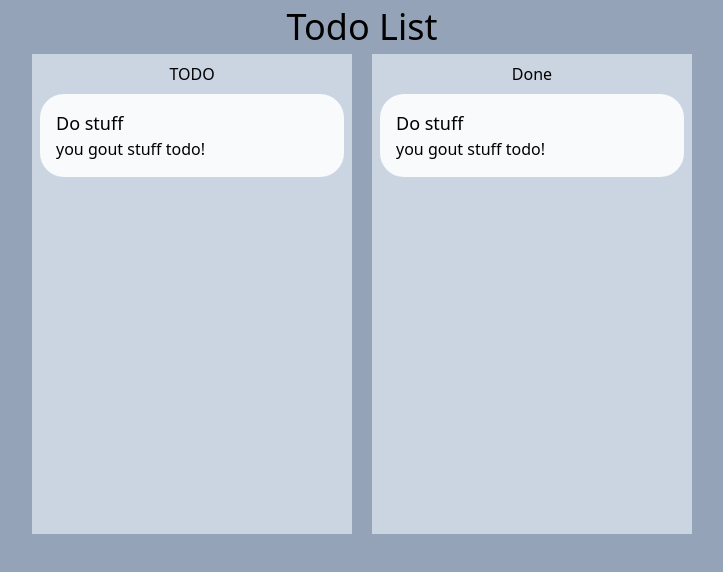
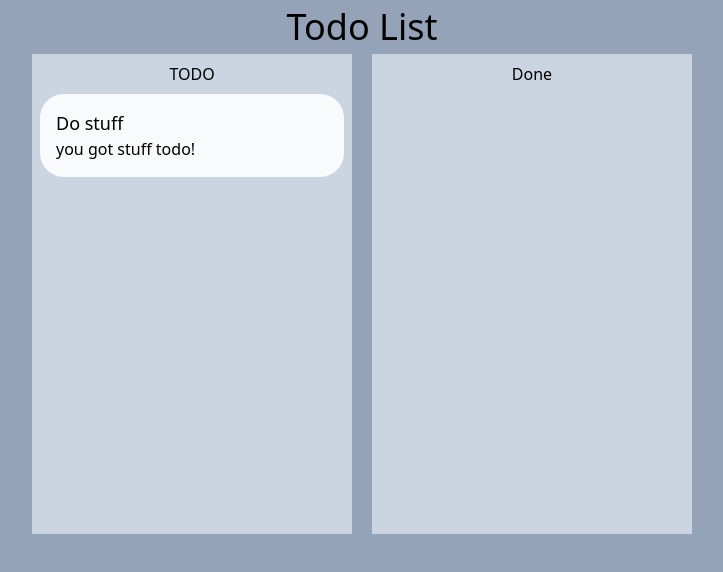
Before and after one commit to Censacrof/cloud-todo-list, a React (Vite) app in the folder todo-list-frontend/: page / in a window 1280 px wide. Shown: the top 572 px of the page, without its empty margins (278-1001 px from the left). Built offline with nearby package versions, Linux system fonts and the light colour scheme.

Commit message:
Created tasks state

```diff
--- a/todo-list-frontend/src/components/TodoList.tsx
+++ b/todo-list-frontend/src/components/TodoList.tsx
@@ -1,45 +1,70 @@
-import { FC } from "react";
+import { FC, useState } from "react";
 
 export const TodoList: FC = function TodoList() {
+  const [tasksTodo, setTasksTodo] = useState<TaskType[]>([
+    createTask({
+      name: "Do stuff",
+      description: "you got stuff todo!",
+    }),
+  ]);
+
+  const [tasksDone, setTasksDone] = useState<TaskType[]>([]);
+
   return (
     <div className="flex flex-row justify-between gap-5">
-      <TodoListColumn columnName={"TODO"} />
-      <TodoListColumn columnName={"Done"} />
+      <TodoListColumn columnName={"TODO"} tasks={tasksTodo} />
+      <TodoListColumn columnName={"Done"} tasks={tasksDone} />
     </div>
   );
 };
 
 interface TodoListColumnProps {
   columnName: string;
+  tasks: TaskType[];
 }
 const TodoListColumn: FC<TodoListColumnProps> = function TodoListColumn({
   columnName,
+  tasks,
 }) {
   return (
     <div className="w-80 flex flex-col items-center min-h-[30rem] bg-slate-300">
       <p className="p-2">{columnName}</p>
       <div className="w-full flex flex-col gap-4 px-2">
-        <TaskCard
-          taskName={"Do stuff"}
-          taskDescription={"you gout stuff todo!"}
-        />
+        {tasks.map((task) => (
+          <TaskCard task={task} />
+        ))}
       </div>
     </div>
   );
 };
 
+type TaskType = {
+  id: string;
+  name: string;
+  description: string;
+};
+
+let _nextTaskId = 0;
+const createTask = ({ description, name }: Omit<TaskType, "id">): TaskType => {
+  const id = _nextTaskId;
+  _nextTaskId += 1;
+  return {
+    id: `T-${id}`,
+    name,
+    description,
+  };
+};
+
 interface TaskCardProps {
-  taskName: string;
-  taskDescription: string;
+  task: TaskType;
 }
-const TaskCard: FC<TaskCardProps> = function TaskCard({
-  taskName,
-  taskDescription,
-}) {
+const TaskCard: FC<TaskCardProps> = function TaskCard({ task }) {
+  const { name, description } = task;
+
   return (
     <div className="w-full flex flex-col rounded-3xl p-4 bg-slate-50">
-      <h3>{taskName}</h3>
-      <p>{taskDescription}</p>
+      <h3>{name}</h3>
+      <p>{description}</p>
     </div>
   );
 };
```
